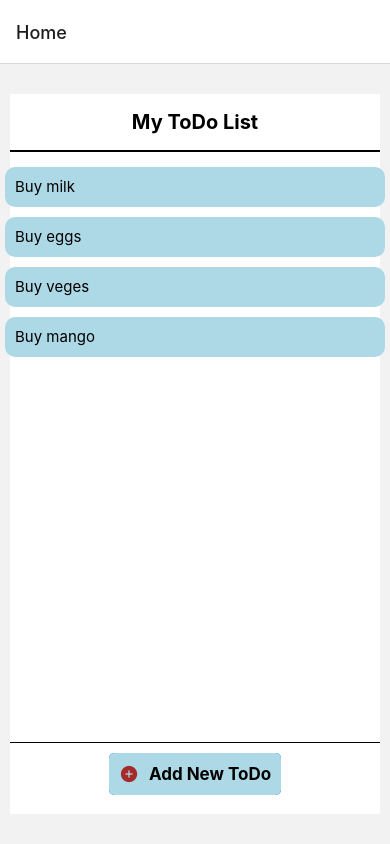
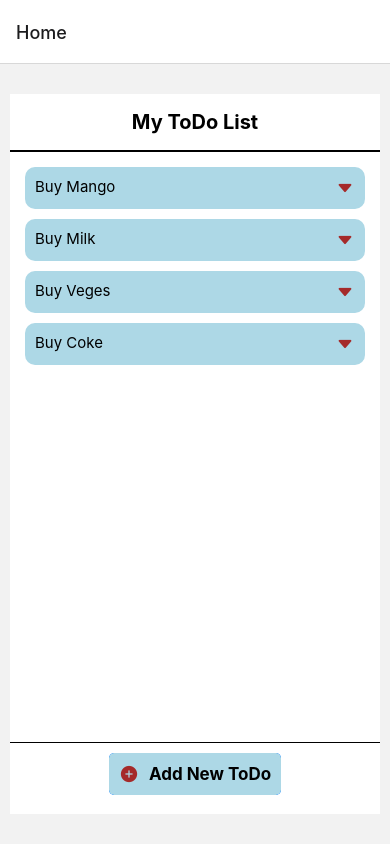
Before and after one commit to Kaichunyu/MAD_Assignment1, a React Native app in the folder To-Do-List/: screen /Home in a window 390 px wide. Built offline with nearby package versions, Linux system fonts and the light colour scheme.

Commit message:
Changed button name and Dynamic ToDo Listing

```diff
--- a/To-Do-List/src/components/ToDoList.js
+++ b/To-Do-List/src/components/ToDoList.js
@@ -1,19 +1,30 @@
-import { StyleSheet, Text, View } from "react-native";
-export const ToDoList = () => {
+import {
+	StyleSheet,
+	Text,
+	View,
+	FlatList,
+	Pressable,
+} from "react-native";
+import Ionicons from "@expo/vector-icons/Ionicons";
+
+export const ToDoList = ({ data }) => {
 	return (
-		<View style={{ flexWrap: "wrap", alignContent: "center" }}>
-			<View style={styles.list}>
-				<Text style={styles.item}>Buy milk</Text>
-			</View>
-			<View style={styles.list}>
-				<Text style={styles.item}>Buy eggs</Text>
-			</View>
-			<View style={styles.list}>
-				<Text style={styles.item}>Buy veges</Text>
-			</View>
-			<View style={styles.list}>
-				<Text style={styles.item}>Buy mango</Text>
-			</View>
+		<View style={{ alignContent: "center" }}>
+			<FlatList
+				data={data}
+				renderItem={({ item }) => (
+					<View style={styles.list}>
+						<Pressable
+							style={ ({pressed}) => [{opacity: pressed? 0.5:1.0, flexDirection: "row", justifyContent: "space-between"}]}
+							onPress={() => { console.log("Clicked") }}
+						>
+							<Text style={styles.item}>{item.title}</Text>
+							<Ionicons style={styles.arrowicon} name="caret-down" />
+						</Pressable>
+					</View>
+				)}
+				keyExtractor={(item) => item.id}
+			/>
 		</View>
 	);
 };
@@ -22,14 +33,18 @@ const styles = StyleSheet.create({
 	list: {
 		backgroundColor: "lightblue",
 		borderRadius: 10,
-		width: 380,
-		height: 40,
-		margin: 5,
-		justifyContent: "center",
+		margin: 5
 	},
 
 	item: {
 		fontSize: 15,
 		padding: 10,
 	},
+
+	arrowicon: {
+		fontSize: 20,
+		padding: 10,
+		color: "brown",
+	},
+
 });
--- a/To-Do-List/src/screens/AddNewTodo.js
+++ b/To-Do-List/src/screens/AddNewTodo.js
@@ -27,7 +27,7 @@ export const AddNewTodo = () => {
 			setText(null)
 			setText1(null)
 
-			Alert.alert("Todo Added Successfully")
+			Alert.alert("Todo Added Successfully.")
 		} else {
 			Alert.alert("Title and Description must not be empty.")
 		}
@@ -49,7 +49,7 @@ export const AddNewTodo = () => {
 			<View style={styles.bottom}>
 				<ImageButton
 					iconname="backspace"
-					buttonname="Cancel"
+					buttonname="Back"
 					action={gobackHomeHandler}
 				/>
 				<ImageButton iconname="save" buttonname="Save" action={saveHandler} />
--- a/To-Do-List/src/screens/Home.js
+++ b/To-Do-List/src/screens/Home.js
@@ -11,6 +11,13 @@ export const Home = () => {
 		navigation.navigate("Add New Todo");
 	};
 
+	const todolist = [
+		{ id: 1, title: "Buy Mango", description: "2 pieces", finished: false },
+		{ id: 2, title: "Buy Milk", description: "200ml", finished: false },
+		{ id: 3, title: "Buy Veges", description: "Bok Choy", finished: false },
+		{ id: 4, title: "Buy Coke", description: "200ml", finished: false },
+	];
+
 	return (
 		<View style={styles.container}>
 			<View style={styles.top}>
@@ -18,7 +25,7 @@ export const Home = () => {
 			</View>
 
 			<View style={styles.middle}>
-				<ToDoList />
+				<ToDoList data={todolist} />
 			</View>
 
 			<View style={styles.bottom}>
```
